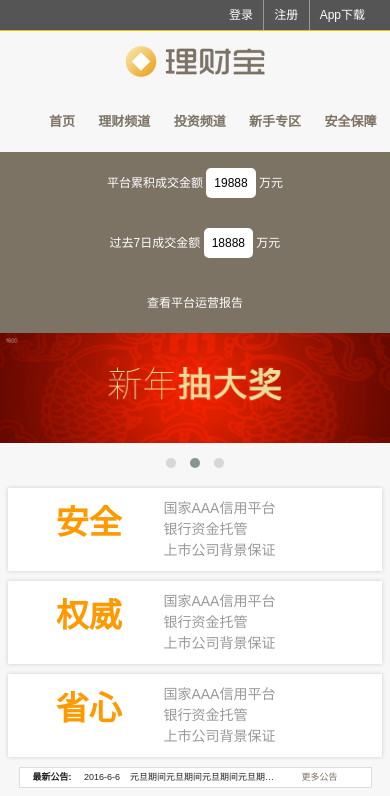
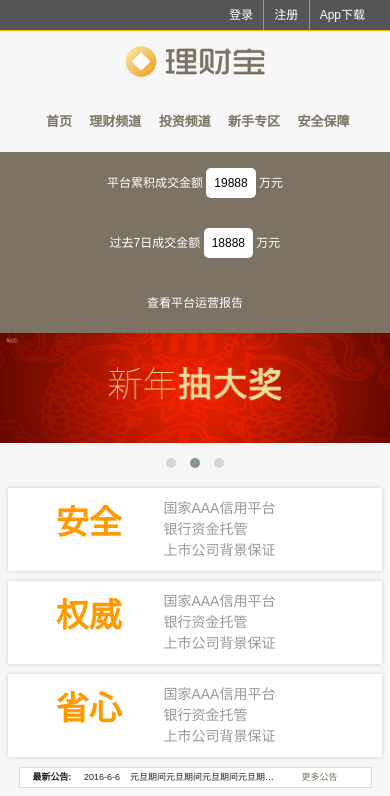
Before and after one commit to poisonsky/responseweb, a plain HTML site: page index.html in a window 390 px wide. Shown: the top 796 px of the page. Drawn offline with Linux system fonts and the light colour scheme.

Commit message:
change padding

```diff
--- a/css/main.css
+++ b/css/main.css
@@ -188,7 +188,7 @@
         text-align:center;
     }
     header .main ul li{
-        padding:0 0.5rem;
+        padding:0 0.2rem;
     }
     header .main a img{
         margin-left:0rem;
```
